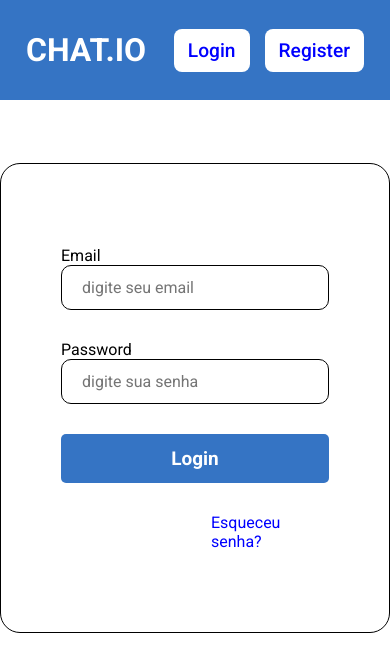
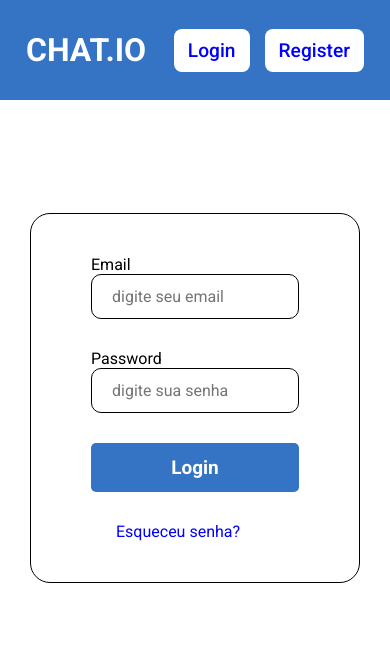
Before and after one commit to Tacianojr07/pratice-react-hook-form, a Next.js app: page /login in a window 390 px wide. Shown: the top 672 px of the page. Built offline with nearby package versions, Linux system fonts and the light colour scheme; a web font is replaced by a local one.

Commit message:
:lipstick: feat:  responsiveness

```diff
--- a/src/app/(auth)/login/page.tsx
+++ b/src/app/(auth)/login/page.tsx
@@ -61,7 +61,9 @@ function Login() {
             type="password"
             placeholder="digite sua senha"
           />
-          <p style={{ color: "red" }}>{errors.password?.message}</p>
+          <p style={{ color: "red", fontSize: "11" }}>
+            {errors.password?.message}
+          </p>
         </div>
         <button>Login</button>
 
--- a/src/app/(auth)/login/style.ts
+++ b/src/app/(auth)/login/style.ts
@@ -46,6 +46,18 @@ export const Form = styled.form`
     color: blue;
     margin-left: 150px;
   }
+
+  @media (max-width: 655px) {
+    max-width: 330px;
+    height: 370px;
+
+    a {
+      margin-left: 25px;
+    }
+    p {
+      position: absolute;
+    }
+  }
 `;
 
 export const Input = styled.input`
--- a/src/app/page.tsx
+++ b/src/app/page.tsx
@@ -11,7 +11,7 @@ export default function Home() {
         <h1>CHAT.IO </h1>
         <Styles.List>
           <Styles.ListItem href={"/login"}>Login</Styles.ListItem>
-          <Styles.ListItem href={"#"}>Register</Styles.ListItem>
+          <Styles.ListItem href={"/register"}>Register</Styles.ListItem>
         </Styles.List>
       </Styles.Header>
       <Styles.Main>
--- a/src/components/HeaderHome/index.tsx
+++ b/src/components/HeaderHome/index.tsx
@@ -7,7 +7,7 @@ export default function HeaderHome() {
       <h1>CHAT.IO </h1>
       <Styles.List>
         <Styles.ListItem href={"/login"}>Login</Styles.ListItem>
-        <Styles.ListItem href={"#"}>Register</Styles.ListItem>
+        <Styles.ListItem href={"/register"}>Register</Styles.ListItem>
       </Styles.List>
     </Styles.Header>
   );
```
Also changed, not shown: src/app/style.ts (+8 -0 lines).
